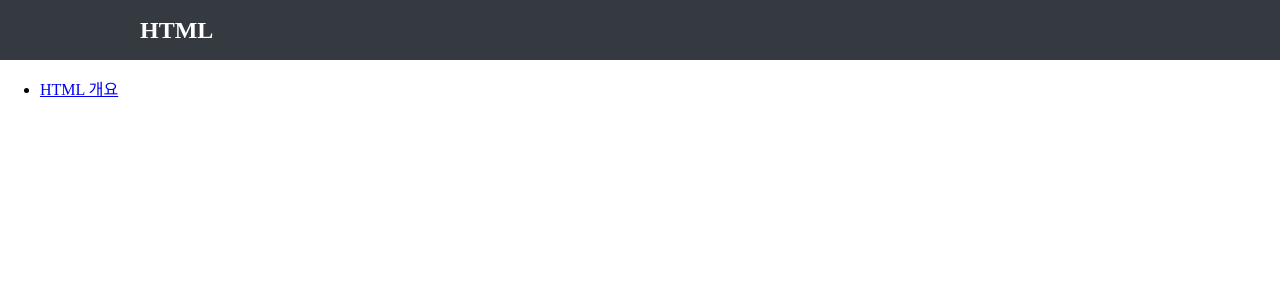
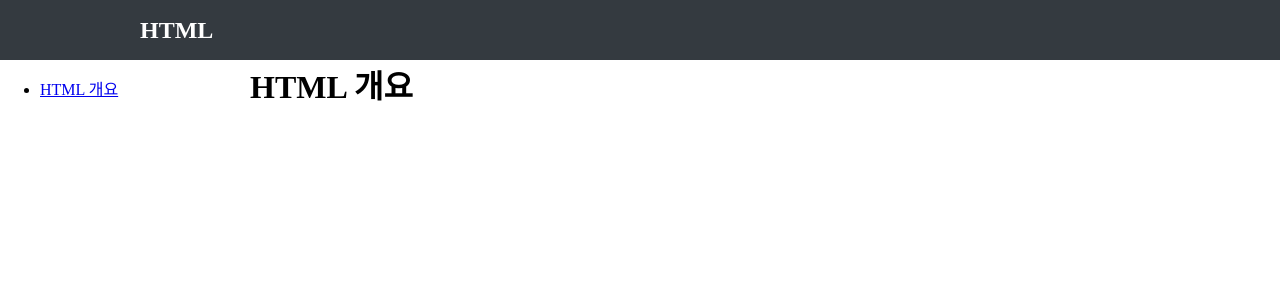
Before and after one commit to anione-web-club/Web-Docs, a Next.js app: page / in a window 1280 px wide. Shown: the top 300 px of the page. Built offline with nearby package versions, Linux system fonts and the light colour scheme.

Commit message:
Create Content

```diff
--- a/src/app/page.js
+++ b/src/app/page.js
@@ -1,7 +1,11 @@
+import style from './style.module.css'
+
 export default function() {
   return (
     <>
-      <div></div>
+      <div className={style.content}>
+        <h1>HTML 개요</h1>
+      </div>
     </>
   )
 }
--- /dev/null
+++ b/src/app/style.module.css
@@ -0,0 +1,5 @@
+.content {
+  margin: 0;
+  margin-left: 230px;
+  padding: 40px 20px 20px 20px;
+}
```
